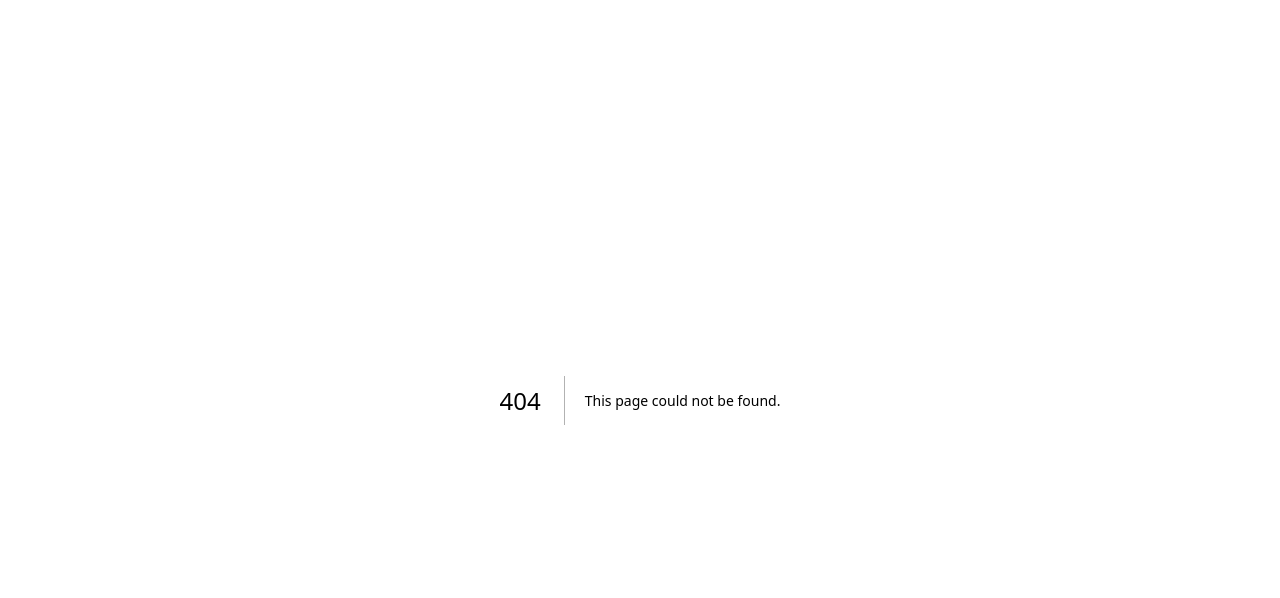
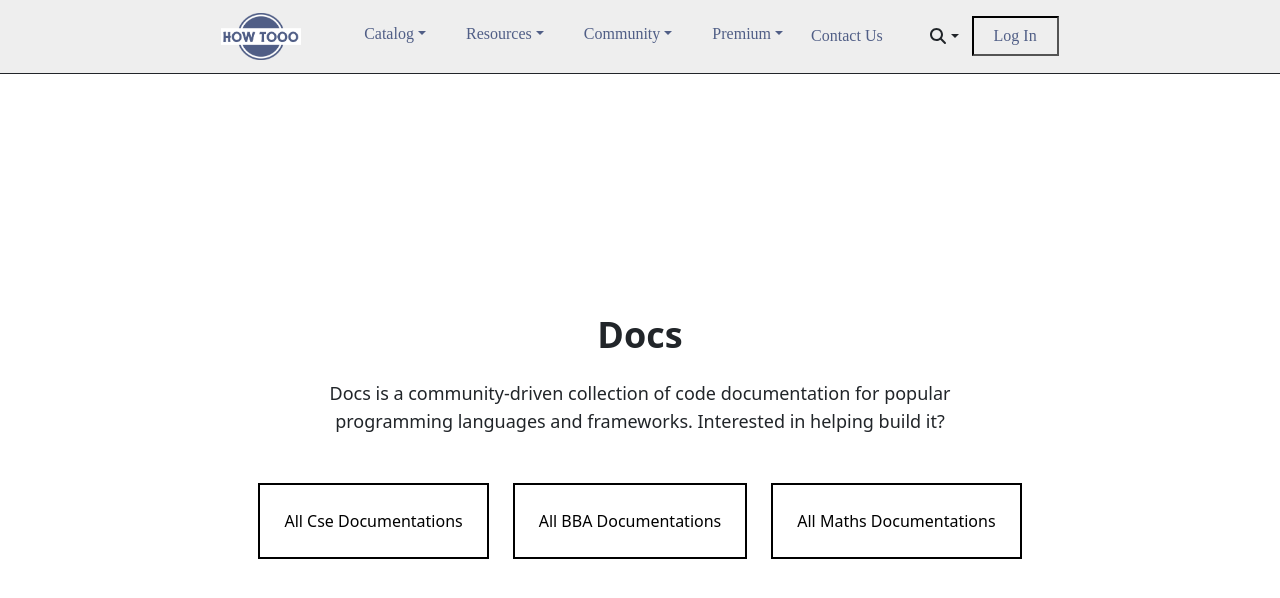
Before and after one commit to rayed152/HowTooo, a Next.js app: page /alldocs in a window 1280 px wide. Before the commit this address had no page. Shown: the top 598 px of the page. Built offline with nearby package versions, Linux system fonts and the light colour scheme; no server answers.

Commit message:
made another page only for documents and designed it using tailwind

```diff
--- a/Components/navbars/Navbar1.js
+++ b/Components/navbars/Navbar1.js
@@ -84,10 +84,7 @@ function Navbar1() {
                 </DropdownToggle>
                 <DropdownMenu className={`${styles.navDropMenu}`}>
                   <DropdownItem>
-                    <Link
-                      href="/documentation"
-                      className="no-underline text-black"
-                    >
+                    <Link href="/alldocs" className="no-underline text-black">
                       Docs
                     </Link>
                   </DropdownItem>
--- a/pages/_app.js
+++ b/pages/_app.js
@@ -1,6 +1,7 @@
 import "@/styles/globals.css";
 import "bootstrap/dist/css/bootstrap.min.css";
 import { SessionProvider } from "next-auth/react";
+import Head from "next/head";
 import { SSRProvider } from "react-bootstrap";
 
 export default function App({
@@ -10,6 +11,9 @@ export default function App({
   return (
     <SSRProvider>
       <SessionProvider session={session}>
+        <Head>
+          <title>HowToo</title>
+        </Head>
         <Component {...pageProps} />
       </SessionProvider>
     </SSRProvider>
--- a/pages/_document.js
+++ b/pages/_document.js
@@ -7,7 +7,6 @@ export default function Document() {
         <meta charSet="UTF-8" />
         <meta content="width=device-width, initial-scale=1.0" />
         <link rel="icon" href="/Icon.png" type="image/png" sizes="24x24" />
-        <title>HowToo</title>
       </Head>
       <body>
         <Main />
--- /dev/null
+++ b/pages/alldocs.js
@@ -0,0 +1,44 @@
+import Navbar1 from "@/Components/navbars/Navbar1";
+import Link from "next/link";
+import React from "react";
+
+function alldocs() {
+  return (
+    <div className="min-h-screen flex flex-col">
+      <Navbar1 />
+
+      <div className="flex-grow flex flex-col items-center justify-center">
+        <div className="text-center">
+          <h1 className="text-4xl font-bold mb-4">Docs</h1>
+          <p className="text-lg">
+            Docs is a community-driven collection of code documentation for
+            popular
+            <br /> programming languages and frameworks. Interested in helping
+            build it?
+          </p>
+        </div>
+
+        <div className="flex gap-4 mt-8">
+          <Link href="./documentationC" className="no-underline text-black">
+            <div className="border-2 border-black p-6 hover:bg-gray-600 hover:text-white transition duration-300 ease-in-out">
+              All Cse Documentations
+            </div>
+          </Link>
+
+          <Link href="./documentationB" className="no-underline text-black">
+            <div className="border-2 border-black p-6 hover:bg-gray-600 hover:text-white transition duration-300 ease-in-out">
+              All BBA Documentations
+            </div>
+          </Link>
+          <Link href="./documentationM" className="no-underline text-black">
+            <div className="border-2 border-black p-6 hover:bg-gray-600 hover:text-white transition duration-300 ease-in-out">
+              All Maths Documentations
+            </div>
+          </Link>
+        </div>
+      </div>
+    </div>
+  );
+}
+
+export default alldocs;
--- a/pages/documentation.js
+++ b/pages/documentationC.js
@@ -2,7 +2,7 @@ import React from "react";
 import DocCard from "./documentations/DocCard";
 import Navbar1 from "@/Components/navbars/Navbar1";
 
-function documentation() {
+function documentationC() {
   return (
     <div>
       <Navbar1 />
@@ -18,4 +18,4 @@ function documentation() {
   );
 }
 
-export default documentation;
+export default documentationC;
--- a/pages/documentations/DocCard.js
+++ b/pages/documentations/DocCard.js
@@ -23,7 +23,7 @@ function DocCard() {
           <Card
             key={doc.id}
             className="w-64 m-4 hover:transform hover:scale-110 hover:shadow-md"
-            style={{ height: "9rem" }}
+            style={{ height: "22rem" }}
           >
             {/* <Card.Img variant="top" src="holder.js/100px180" /> */}
             <Card.Body>
```
